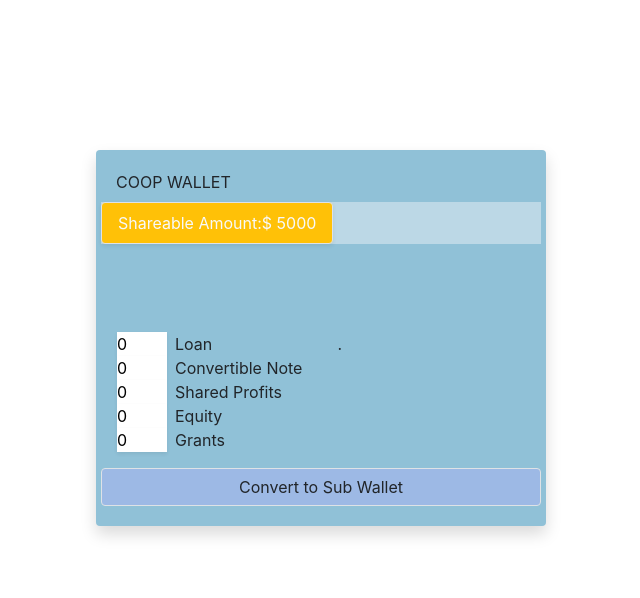
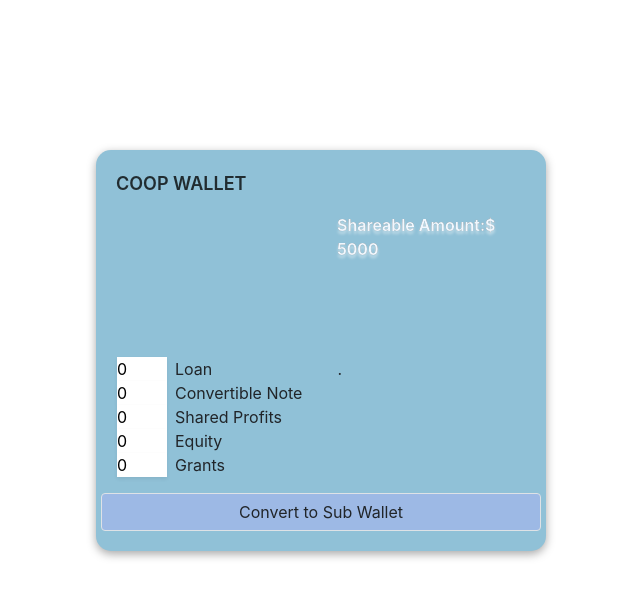
Before and after one commit to kufre-abasi/percentage-calculator, a plain HTML site: page index.html in a window 1280 px wide. Shown: the whole page, without its empty margins (319-959 px from the left). Drawn offline with nearby package versions, Linux system fonts and the light colour scheme.

Commit message:
bootstrap issues solved

```diff
--- a/css/style.css
+++ b/css/style.css
@@ -8,15 +8,31 @@
     width: 450px;
     padding: 20px;
     background-color: #90c1d7;
-    box-shadow: rgb(201, 180, 152);
+    box-shadow: 0 3px 10px rgba(0, 0, 0, 0.349);
+    border-radius: 15px;
+}
+.heading{
+    font-size: large;
+    font-weight: 600;
+    color: rgb(33, 44, 48);
 }
 .amount{
     width: auto;
-    text-align: left;
     font-size: medium;
+    /* background-color: rgba(244, 244, 247, 0.438); */
+    border-radius: 15px 0px 0px 15px;
+    font-weight: 600;
+    color: aliceblue;
+    /* color: transparent; */
+    background: #666666;
+    -webkit-background-clip: text;
+    -moz-background-clip: text;
+    background-clip: text;
+    text-shadow: 0px 3px 3px rgba(255,255,255,0.5);
 }
 .amount-main{
-    background-color: rgba(244, 244, 247, 0.438);
+    /* background-color: rgba(244, 244, 247, 0.438); */
+    padding-left: 220px;
 }
 .sub{
     background-color: rgba(174, 174, 245, 0.438);
--- a/index.html
+++ b/index.html
@@ -7,15 +7,14 @@
     <meta name="viewport" content="width=device-width, initial-scale=1, shrink-to-fit=no">
 
     <!-- Bootstrap CSS -->
-    <link rel="stylesheet" href="https:stackpath.bootstrapcdn.com/bootstrap/4.3.1/css/bootstrap.min.css" integrity="sha384-ggOyR0iXCbMQv3Xipma34MD+dH/1fQ784/j6cY/iJTQUOhcWr7x9JvoRxT2MZw1T" crossorigin="anonymous">
-    <link rel="stylesheet" href="./css/style.css">
+    <link rel="stylesheet" href="https://cdn.jsdelivr.net/npm/bootstrap@4.6.1/dist/css/bootstrap.min.css" integrity="sha384-zCbKRCUGaJDkqS1kPbPd7TveP5iyJE0EjAuZQTgFLD2ylzuqKfdKlfG/eSrtxUkn" crossorigin="anonymous">    <link rel="stylesheet" href="./css/style.css">
 </head>
   <body>
-      <main class="container shadow p-auto mb-5  rounded ">
+      <main class="container  p-auto mb-5  ">
                 <form class="col form p-0" action="javascript:void(calc())">
-                    <label for="">COOP WALLET</label>
+                    <label class="heading" for="">COOP WALLET</label>
                         <div class="row amount-main py-0">
-                          <span class=" px-3 py-2 rounded text-light border  shadow-sm amount bg-warning"><span>Shareable Amount:</span><span class="">$ 5000</span></span>
+                          <span class=" px-3 py-2   amount "><span>Shareable Amount:</span><span class="">$ 5000</span></span>
                         </div>
                           <br>
                         <div class="row mt-5 p-3">
@@ -41,9 +40,9 @@
       </main>
     <!-- Optional JavaScript -->
     <!-- jQuery first, then Popper.js, then Bootstrap JS -->
-    <script src="https:code.jquery.com/jquery-3.3.1.slim.min.js" integrity="sha384-q8i/X+965DzO0rT7abK41JStQIAqVgRVzpbzo5smXKp4YfRvH+8abtTE1Pi6jizo" crossorigin="anonymous"></script>
-    <script src="https:cdnjs.cloudflare.com/ajax/libs/popper.js/1.14.7/umd/popper.min.js" integrity="sha384-UO2eT0CpHqdSJQ6hJty5KVphtPhzWj9WO1clHTMGa3JDZwrnQq4sF86dIHNDz0W1" crossorigin="anonymous"></script>
-    <script src="https:stackpath.bootstrapcdn.com/bootstrap/4.3.1/js/bootstrap.min.js" integrity="sha384-JjSmVgyd0p3pXB1rRibZUAYoIIy6OrQ6VrjIEaFf/nJGzIxFDsf4x0xIM+B07jRM" crossorigin="anonymous"></script>
+    <script src="https://cdn.jsdelivr.net/npm/jquery@3.5.1/dist/jquery.slim.min.js" integrity="sha384-DfXdz2htPH0lsSSs5nCTpuj/zy4C+OGpamoFVy38MVBnE+IbbVYUew+OrCXaRkfj" crossorigin="anonymous"></script>
+    <script src="https://cdn.jsdelivr.net/npm/popper.js@1.16.1/dist/umd/popper.min.js" integrity="sha384-9/reFTGAW83EW2RDu2S0VKaIzap3H66lZH81PoYlFhbGU+6BZp6G7niu735Sk7lN" crossorigin="anonymous"></script>
+    <script src="https://cdn.jsdelivr.net/npm/bootstrap@4.6.1/dist/js/bootstrap.min.js" integrity="sha384-VHvPCCyXqtD5DqJeNxl2dtTyhF78xXNXdkwX1CZeRusQfRKp+tA7hAShOK/B/fQ2" crossorigin="anonymous"></script>
     <script src="./js/main.js"></script>
 </body>
 </html>
```
